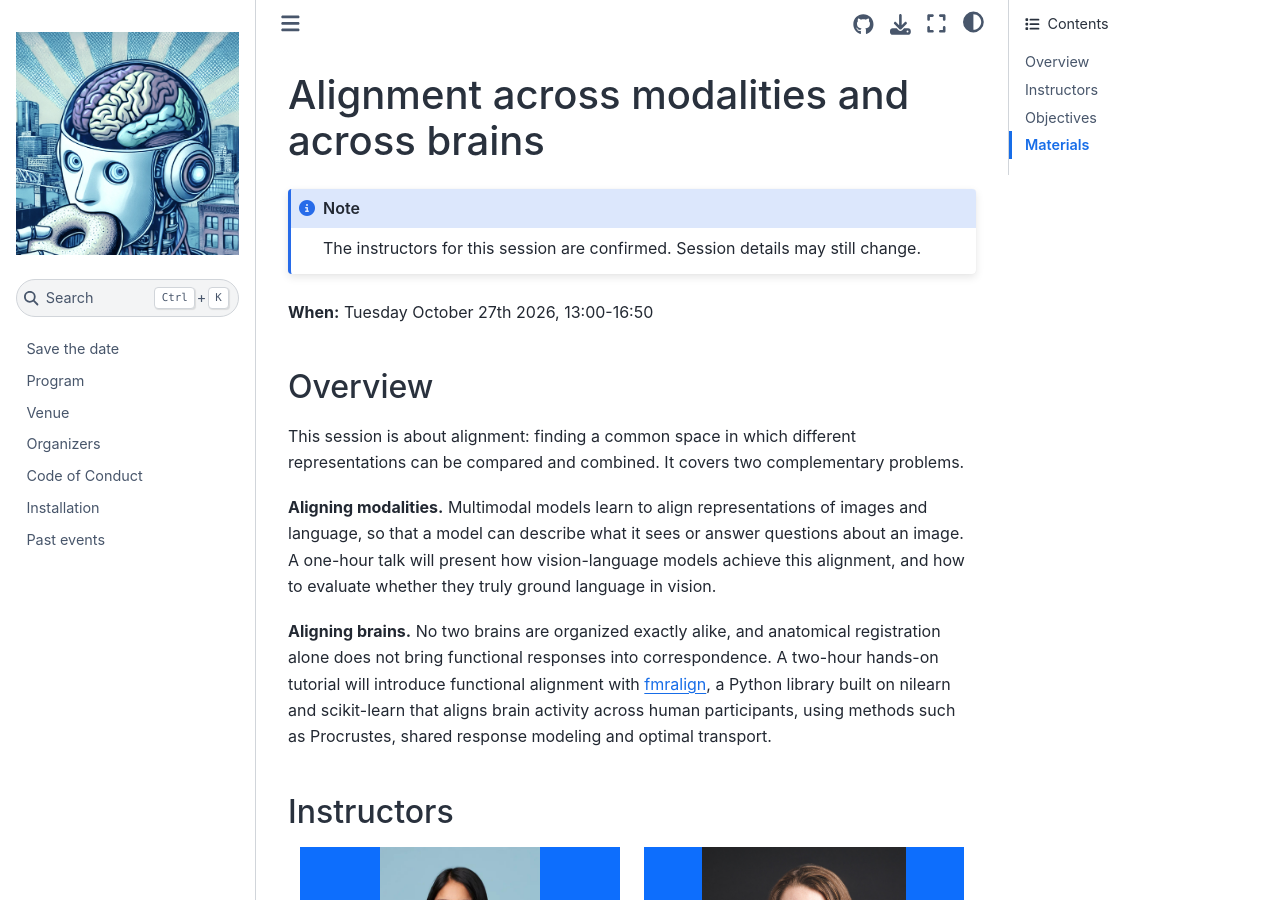
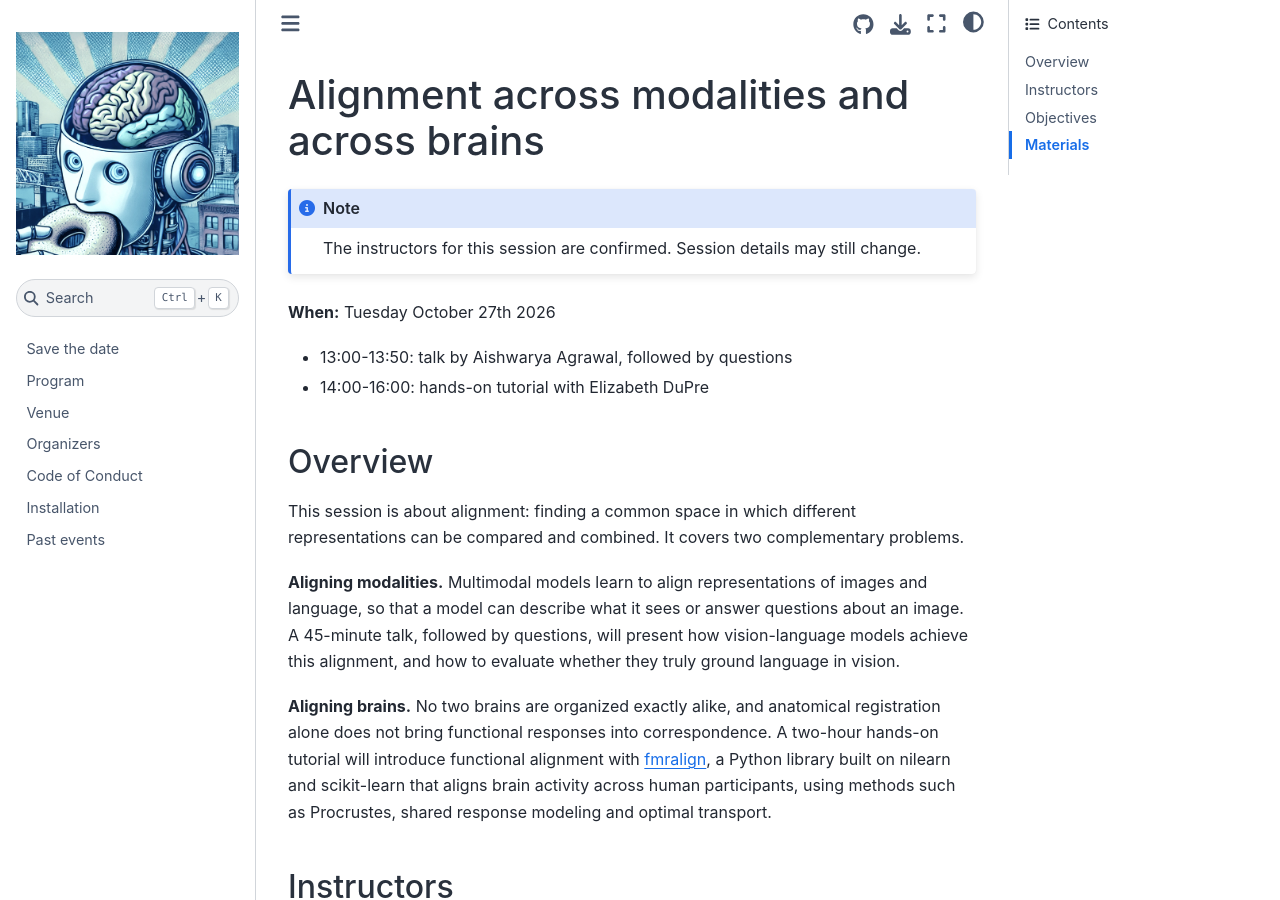
Before and after one commit to main-educational/main-educational.github.io, a Jupyter Book: the page built from content/alignment.md, in a window 1280 px wide and 900 px high. Built offline with Jupyter Book 1.0.4 settings and Sphinx 7.4.7 and the Sphinx Book theme 1.1.4, drawn with Linux system fonts in a browser that asks for light colours; pages that are not in the unit, such as notebooks, are missing from menus.

Commit message:
Set Tuesday afternoon schedule.
Aishwarya Agrawal's talk runs 13:00-13:50 with questions, followed by a
break and Elizabeth DuPre's hands-on fmralign tutorial from 14:00 to 16:00.

Co-Authored-By: Claude Opus 5.5 <noreply@anthropic.com>

```diff
--- a/content/alignment.md
+++ b/content/alignment.md
@@ -4,13 +4,16 @@
 The instructors for this session are confirmed. Session details may still change.
 :::
 
-**When:** Tuesday October 27th 2026, 13:00-16:50
+**When:** Tuesday October 27th 2026
+
+ * 13:00-13:50: talk by Aishwarya Agrawal, followed by questions
+ * 14:00-16:00: hands-on tutorial with Elizabeth DuPre
 
 ## Overview
 
 This session is about alignment: finding a common space in which different representations can be compared and combined. It covers two complementary problems.
 
-**Aligning modalities.** Multimodal models learn to align representations of images and language, so that a model can describe what it sees or answer questions about an image. A one-hour talk will present how vision-language models achieve this alignment, and how to evaluate whether they truly ground language in vision.
+**Aligning modalities.** Multimodal models learn to align representations of images and language, so that a model can describe what it sees or answer questions about an image. A 45-minute talk, followed by questions, will present how vision-language models achieve this alignment, and how to evaluate whether they truly ground language in vision.
 
 **Aligning brains.** No two brains are organized exactly alike, and anatomical registration alone does not bring functional responses into correspondence. A two-hour hands-on tutorial will introduce functional alignment with [fmralign](https://fmralign.github.io/fmralign/), a Python library built on nilearn and scikit-learn that aligns brain activity across human participants, using methods such as Procrustes, shared response modeling and optimal transport.
 
```
Also changed, not shown: content/program.md (+3 -1 lines).
